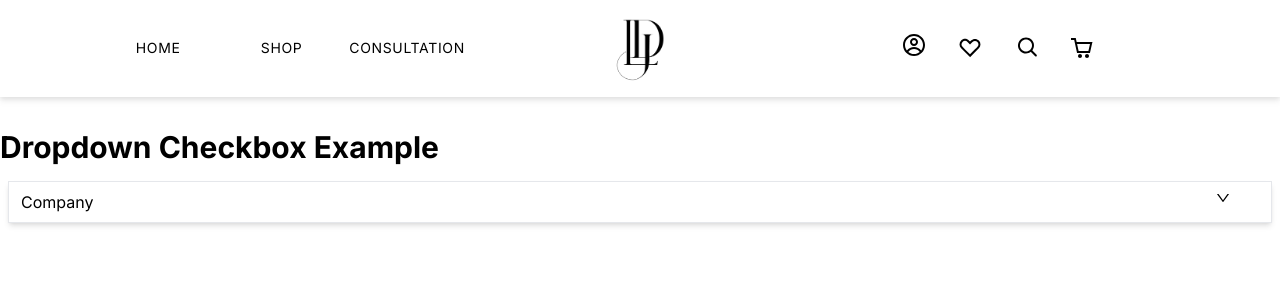
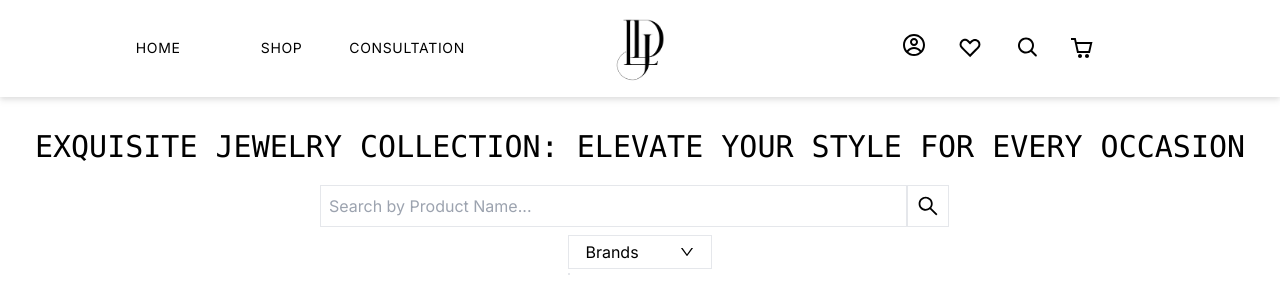
Before and after one commit to Parth-Prajapati18/Parth-ShoppingApp, a Next.js app in the folder ecommerceapp/: page /shop in a window 1280 px wide. Shown: the top 308 px of the page. Built offline with nearby package versions, Linux system fonts and the light colour scheme.

Commit message:
Creating shop page

```diff
--- a/ecommerceapp/app/components/DropdownCheckbox.js
+++ b/ecommerceapp/app/components/DropdownCheckbox.js
@@ -45,12 +45,12 @@ export default function DropdownCheckbox({ DropTitle, items, selectedItems, onCh
     <div ref={dropdownRef} className='relative'>
       <div
         type='button'
-        className={`w-auto flex justify-between mx-2 py-2 pl-3 pr-10 text-left ${selectedItems.length > 0 ? 'bg-blue-200 border-blue-300 text-blue-500 font-normal' : 'bg-white border'
+        className={`w-1/3 md:w-1/6 flex justify-between  mx-2 py-2 px-3 md:pr-10 text-left ${selectedItems.length > 0 ? 'bg-blue-100 border-blue-200 text-blue-800 font-normal' : 'bg-white border'
           } border shadow-md focus:outline-none focus:ring-2 focus:ring-blue-500 focus:border-blue-500`}
         onClick={handleToggle}
       >
         <div>
-          {selectedItems.length === 0 ? DropTitle : `${selectedItems[0]}${selectedItems.length > 1 ? `+${selectedItems.length - 1}` : ''}`}
+          {selectedItems.length === 0 ? DropTitle : `${selectedItems[0]}${selectedItems.length > 1 ? ` +${selectedItems.length - 1}` : ''}`}
         </div>
 
         <div>
@@ -59,7 +59,7 @@ export default function DropdownCheckbox({ DropTitle, items, selectedItems, onCh
           )}
 
           {isOpen ? (
-            <AiOutlineUp className={`${selectedItems.length > 0 ? 'hidden' : ''}`} />
+            <AiOutlineUp className={ ` ${selectedItems.length > 0 ? 'hidden' : ''}`} />
 
           ) : (
             <AiOutlineDown className={`${selectedItems.length > 0 ? 'hidden' : ''}`} />
@@ -70,7 +70,7 @@ export default function DropdownCheckbox({ DropTitle, items, selectedItems, onCh
       </div>
 
       {isOpen && (
-        <div className='absolute w-full mt-2 bg-white border border-blue-300 shadow-md'>
+        <div className='absolute mx-2 w-1/3 md:w-1/6 mt-0.5 bg-white border border-blue-300 shadow-md'>
           {items.map((item) => (
             <label key={item} className='block p-2 cursor-pointer'>
               <input
--- a/ecommerceapp/app/shop/page.js
+++ b/ecommerceapp/app/shop/page.js
@@ -1,27 +1,69 @@
 "use client"
-import React, { useState } from 'react';
-import DropdownCheckbox from '../components/DropdownCheckbox';
+import React, { useState, useEffect, useRef } from 'react'
+import { AiOutlineDown, AiOutlineUp, AiFillCloseCircle, AiOutlineSearch } from 'react-icons/ai';
+import products from './data'
 
-const items = ['Item 1', 'Item 2', 'Item 3', 'Item 4'];
+export default function Shop() {
 
-const DropdownCheckboxPage = () => {
-  const [selectedItems, setSelectedItems] = useState([]);
+  const [isOpen, setIsOpen] = useState(false);
+  const [selectedComapany, setSelectedComapny] = useState([]);
+  const uniqueCompanies = ['All Brands', 1, 3, ...new Set(products.map((product) => product.company))];
 
-  const handleSelectedItemsChange = (items) => {
-    setSelectedItems(items);
-  };
+  // Handle clicking on a company item in the filter
+  const handleCompFilterChange = (item) => {
+    const updatedItems = selectedComapany.includes(item) ? selectedComapany.filter((checkedItem)=> checkedItem !== item ) : [...selectedComapany, item]
+    setSelectedComapny(updatedItems);
+    console.log({selectedComapany})
+  }
 
   return (
-    <div className="container mx-auto my-8">
-      <h1 className="text-3xl font-bold mb-4">Dropdown Checkbox Example</h1>
-      <DropdownCheckbox
-        DropTitle={'Company'}
-        items={items}
-        selectedItems={selectedItems}
-        onChange={handleSelectedItemsChange}
-      />
+    <div>
+      <h2 className='my-3 mx-1 md:mt-8 md:mb-3 text-lg md:text-3xl font-medium uppercase text-center font-mono overflow-hidden'>
+        Exquisite Jewelry Collection: Elevate Your Style for Every Occasion
+      </h2>
+
+      <div className='flex flex-col items-center focus:border-blue-300'>
+        {/* Search Bar */}
+        <div className='flex items-center w-1/2 m-2'>
+          <input
+            type='text'
+            placeholder='Search by Product Name...'
+            className='w-11/12 p-2 border'
+            aria-label='Search'
+          />
+          <button className='inset-y-0 left-0 item-center border p-2 text-2xl' aria-label='Search'>
+            <AiOutlineSearch />
+          </button>
+        </div>
+
+        {/* Filter Three tabs   */}
+        <div>
+          {/* Dropdown checkbox */}
+          <div className='inline-block' tabIndex="100">
+            <div className='relative cursor-pointer flex justify-between gap-10 items-center border py-1 px-4' onClick={()=>setIsOpen(!isOpen)}>
+              { selectedComapany.length === 0 ? 'Brands' : `${selectedComapany[0]}`}
+              { isOpen ? <AiOutlineUp /> : <AiOutlineDown /> }
+            </div>
+
+            <div className='absolute bg-white border mt-1'>
+
+              { isOpen && uniqueCompanies.map((item) => (
+                <label key={item} className='block py-1 px-5 cursor-pointer'>
+                  <input
+                    type='checkbox'
+                    className='mr-2 leading-tight'
+                    checked={selectedComapany.includes(item)}
+                    onChange={() => handleCompFilterChange(item)}
+                  />
+                  <span className='text-sm'>{item}</span>
+                </label>
+              ))}
+            </div>
+          </div>
+        </div>
+
+
+      </div>
     </div>
-  );
-};
-
-export default DropdownCheckboxPage;
+  )
+}
```
